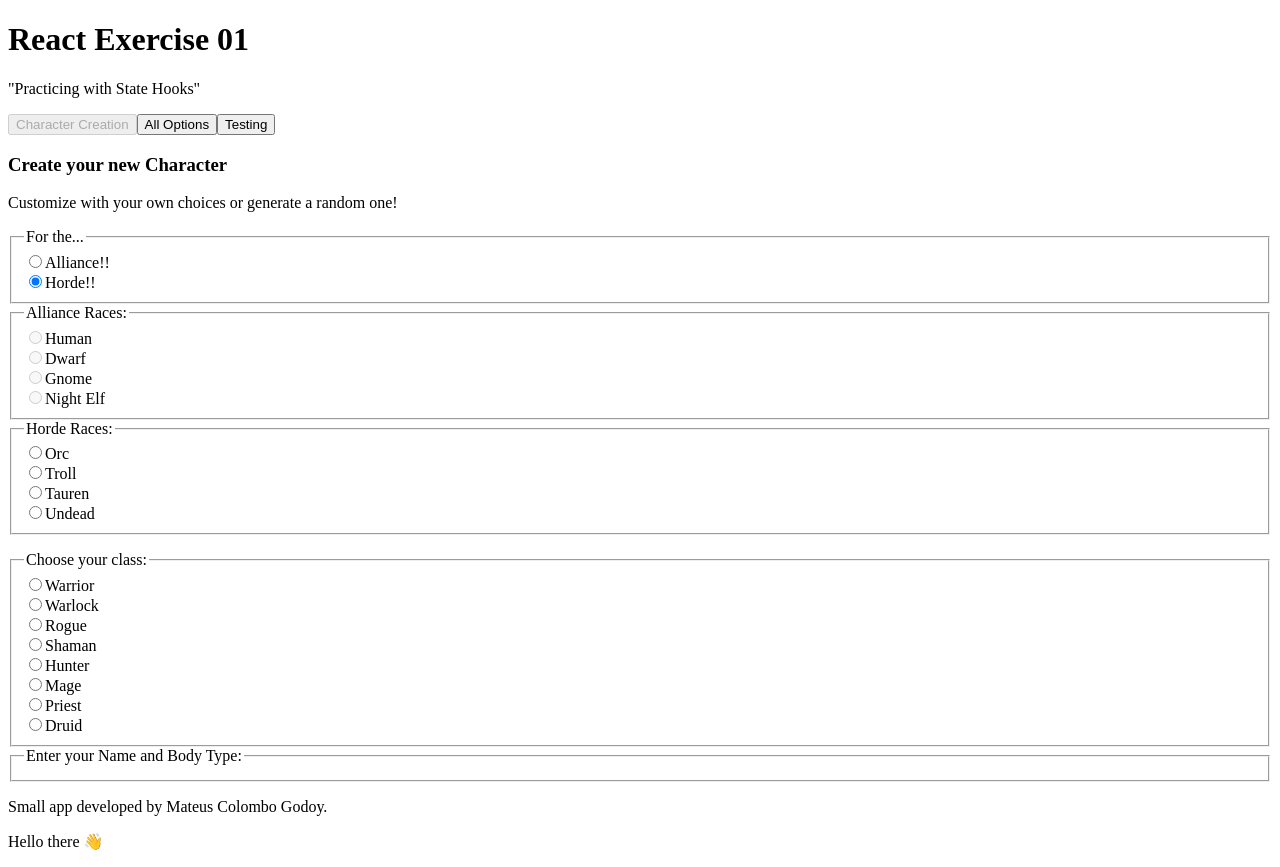
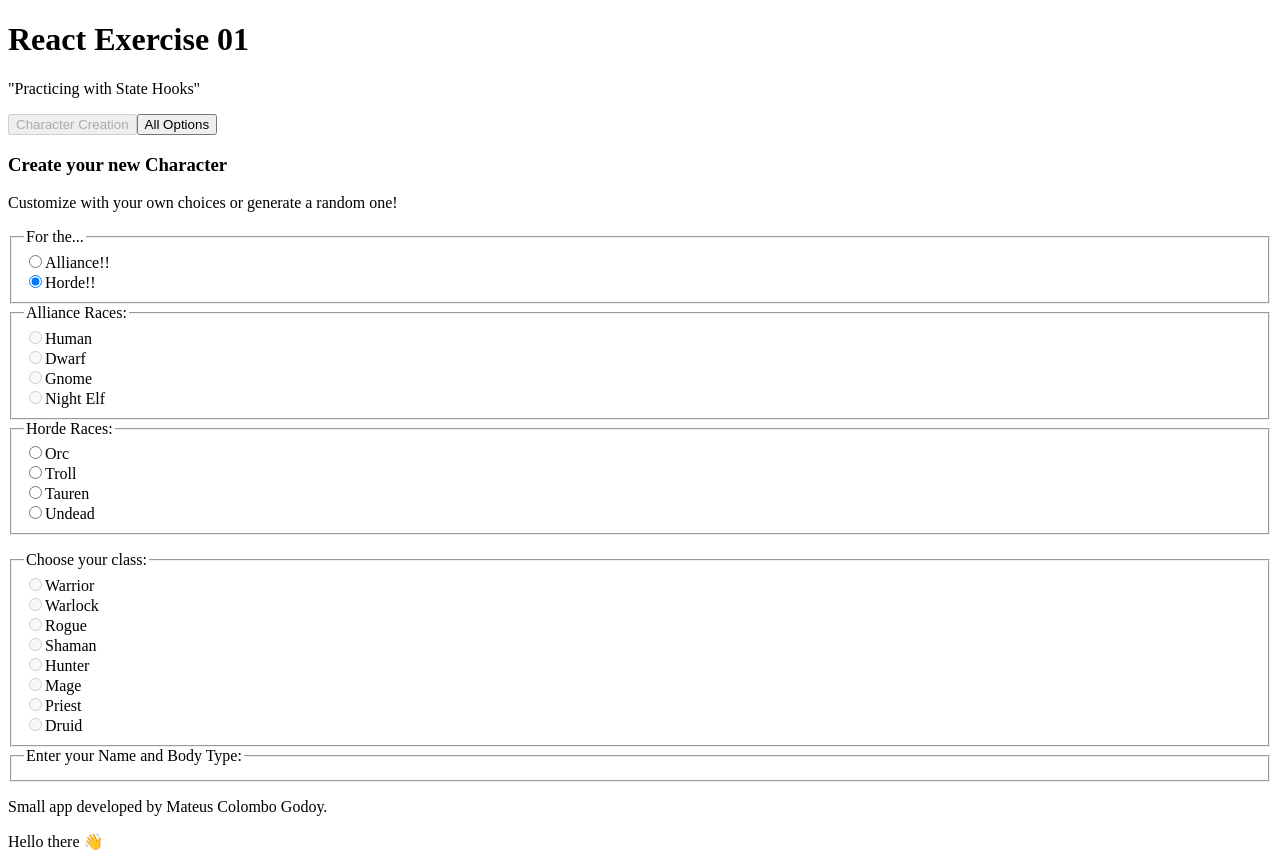
Before and after one commit to mateuscgodoy/react-practices, a React (Vite) app in the folder 01-react/: page / in a window 1280 px wide. Built offline with nearby package versions, Linux system fonts and the light colour scheme.

Commit message:
feat: add class to responde to specific races only

```diff
--- a/01-react/src/components/App.tsx
+++ b/01-react/src/components/App.tsx
@@ -15,7 +15,6 @@ function App() {
           tabs={[
             { name: 'Character Creation', component: <CharacterCreator /> },
             { name: 'All Options', component: <OptionsView /> },
-            { name: 'Testing', component: <OptionsView /> },
           ]}
         />
       </main>
--- a/01-react/src/components/CharacterCreator.tsx
+++ b/01-react/src/components/CharacterCreator.tsx
@@ -6,11 +6,16 @@ export function CharacterCreator() {
   const randomStartFaction = Math.floor(Math.random() * WOW_DATA.length);
   const [faction, setFaction] = useState(WOW_DATA[randomStartFaction].name);
   const [race, setRace] = useState('');
+  const [validClasses, setValidClasses] = useState<WoWClass[]>([]);
 
   let classData: WoWClass[] = [];
 
   const handleRaceChange = (race: string) => {
     setRace(race);
+    const nextClasses = WOW_DATA.find(
+      (el) => el.name === faction
+    )!.members.filter((el) => el.race === race)[0].classes;
+    setValidClasses(nextClasses);
   };
 
   const factionForms = WOW_DATA.map((fact) => {
@@ -41,7 +46,11 @@ export function CharacterCreator() {
           type='radio'
           name='faction'
           id={data.name}
-          onChange={() => setFaction(data.name)}
+          onChange={() => {
+            setFaction(data.name);
+            setValidClasses([]);
+            setRace('');
+          }}
           checked={faction === data.name}
         />
         <label htmlFor={data.name}>{data.name}!!</label>
@@ -52,7 +61,12 @@ export function CharacterCreator() {
   const classes = classData.map((data) => {
     return (
       <section key={data.name}>
-        <input type='radio' name='class' id={data.name} />
+        <input
+          type='radio'
+          name='class'
+          id={data.name}
+          disabled={!validClasses.some((el) => el.name === data.name)}
+        />
         <label htmlFor={data.name}>{data.name}</label>
       </section>
     );
```
